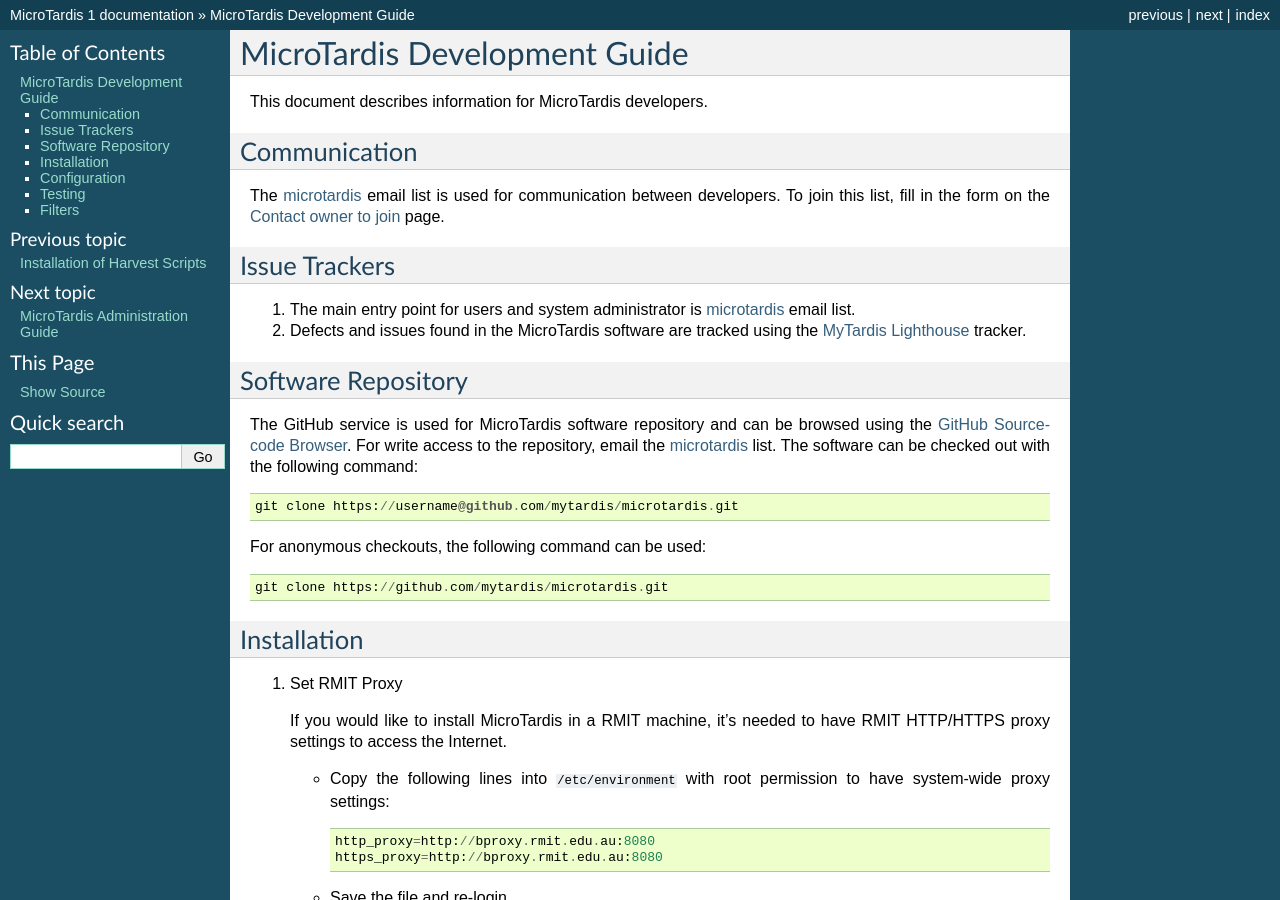
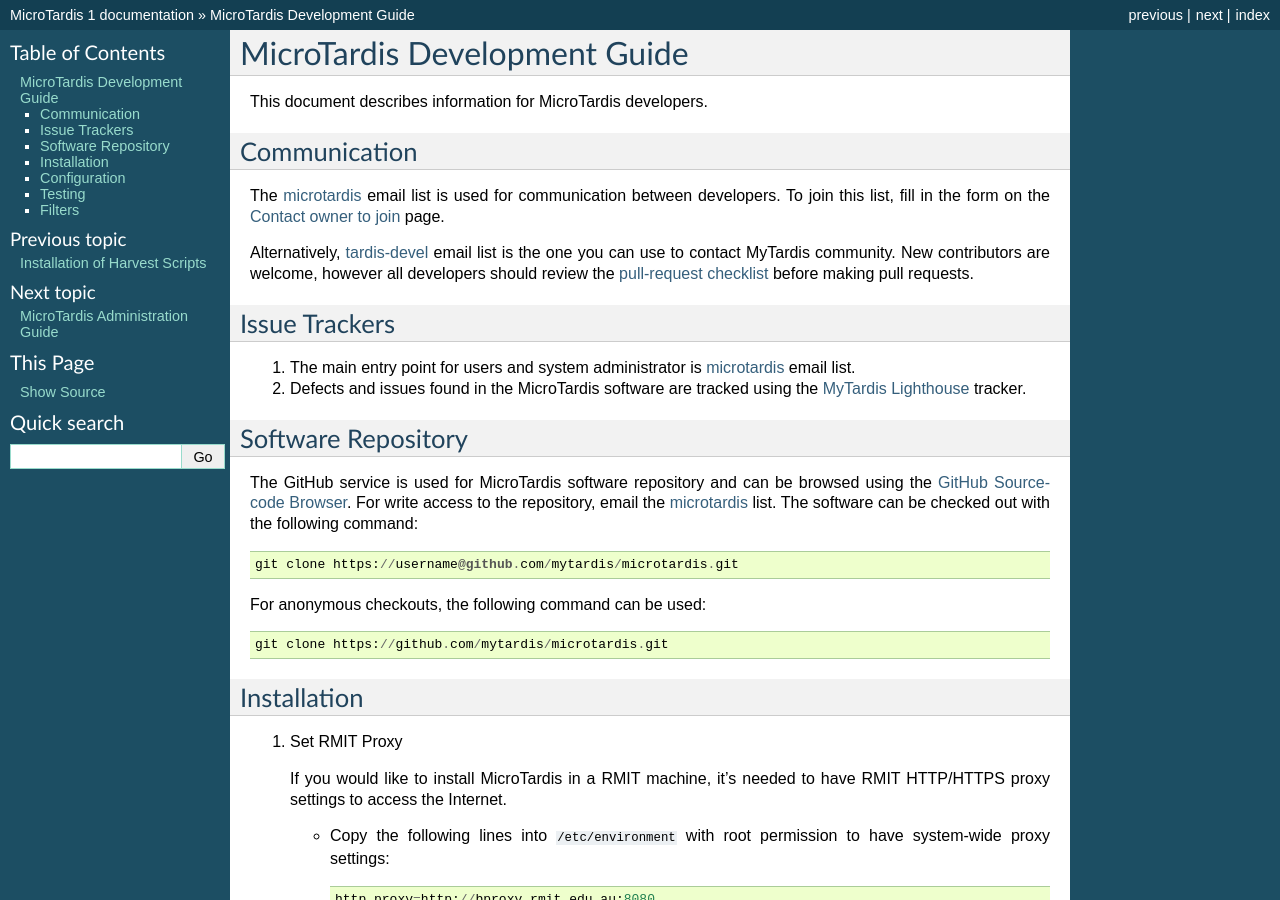
Before and after one commit to mytardis/microtardis, a Sphinx documentation site: the page built from docs/microtardis_development.rst, in a window 1280 px wide and 900 px high. Built offline with Sphinx 7.4.7, drawn with Linux system fonts in a browser that asks for light colours.

Commit message:
updated docs.

```diff
--- a/docs/install_microtardis.rst
+++ b/docs/install_microtardis.rst
@@ -463,7 +463,7 @@
         application = django.core.handlers.wsgi.WSGIHandler()
 
 
-8. As root, make all file/directories in mytardis as group apache with *rx* access permission::
+8. As root, make all file/directories in mytardis as group *apache* with *rx* access permission::
 
       chgrp apache -R /opt/mytardis
       chmod g+w /opt/mytardis
@@ -538,7 +538,7 @@
 
 4. Check if MicroTardis Web Portal is working fine via browser with URL::
 
-      http://your_hostname.domainname/
+      http://your_hostname.domain_name/
 
    For example::
 
--- a/docs/microtardis_development.rst
+++ b/docs/microtardis_development.rst
@@ -9,6 +9,11 @@
 The `microtardis <microtardis@googlegroups.com>`_ email list is used for
 communication between developers. To join this list, fill in the form on the
 `Contact owner to join <http://groups.google.com/group/microtardis/post?sendowner=1>`_ page.
+
+Alternatively, `tardis-devel <tardis-devel@googlegroups.com>`_ email list is the
+one you can use to contact MyTardis community. New contributors are welcome,
+however all developers should review the `pull-request checklist <https://github.com/mytardis/mytardis/wiki/Pull-Request-Checklist>`_ before making pull requests.
+
 
 Issue Trackers
 --------------
```
Also changed, not shown: README.rst (+6 -1 lines).
